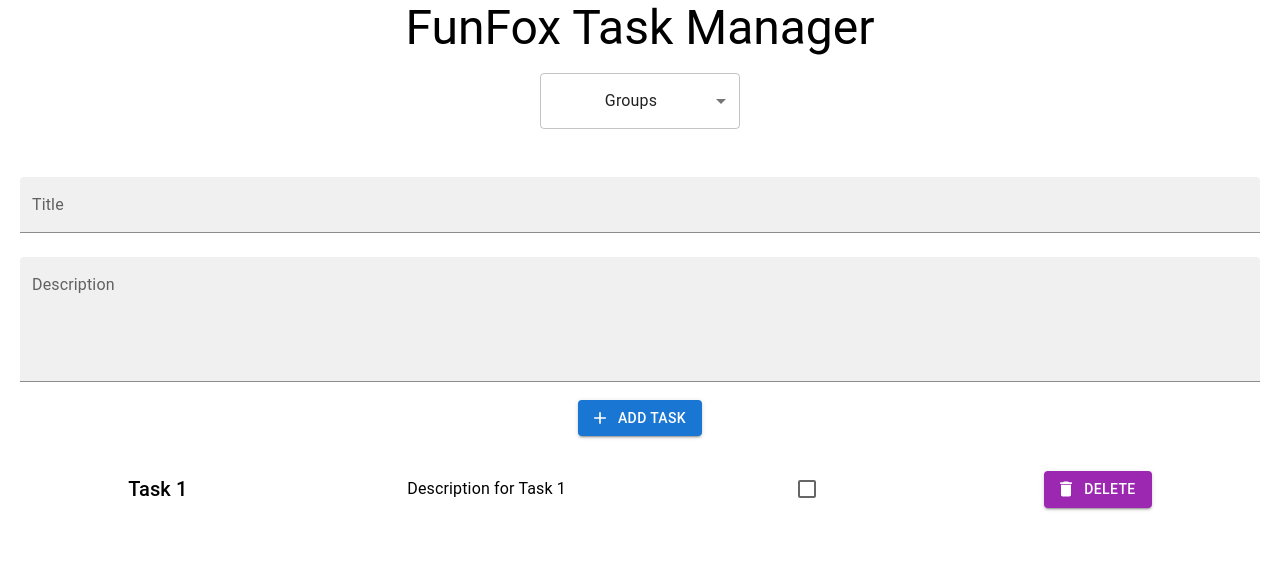
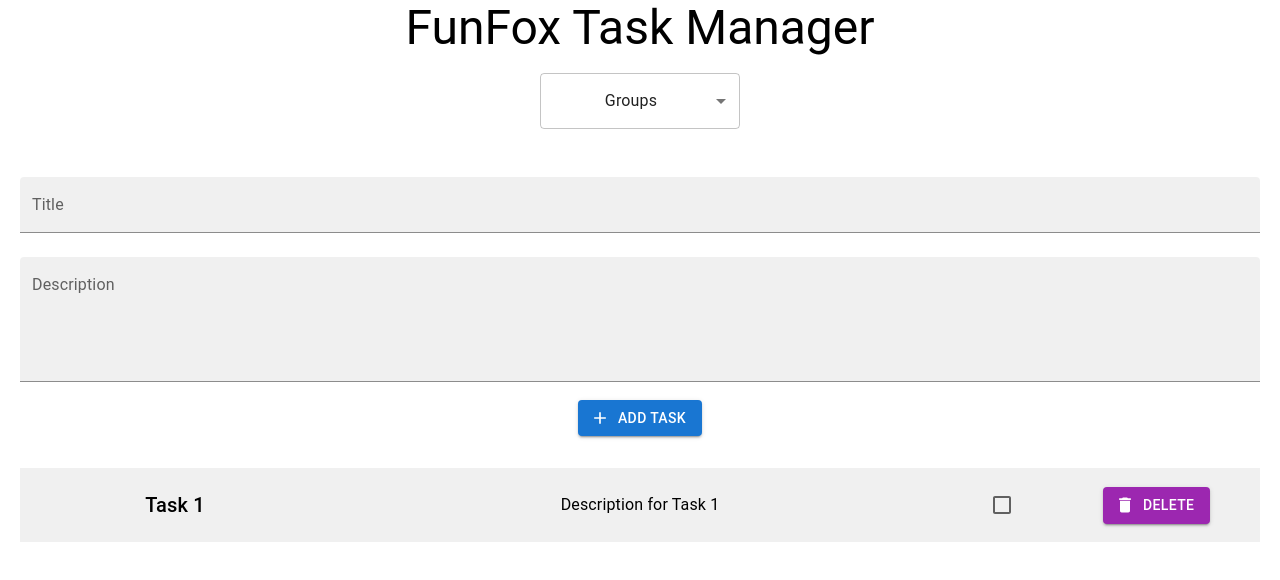
Before and after one commit to OmarMWarraich/task-management-funfox, a React (Create React App) app: page / in a window 1280 px wide. Shown: the top 580 px of the page. Built offline with nearby package versions, Linux system fonts and the light colour scheme.

Commit message:
style: Grid TaskBar

```diff
--- a/src/components/TaskListItem.js
+++ b/src/components/TaskListItem.js
@@ -6,22 +6,10 @@ import Checkbox from '@mui/material/Checkbox';
 import Button from '@mui/material/Button';
 import DeleteIcon from '@mui/icons-material/Delete';
 import Typography from '@mui/material/Typography';
-import Box from '@mui/material/Box';
+import Grid from '@mui/material/Grid';
 import { styled } from '@mui/material/styles';
 
 import ItemTypes from './ItemTypes';
-
-const TaskContainer = styled(Box)({
-  marginBottom: '20px',
-  display: 'flex',
-  alignItems: 'center',
-  justifyContent: 'space-around',
-  '@media (max-width: 600px)': {
-    flexDirection: 'column',
-    justifyContent: 'center',
-    width: '100%',
-  },
-});
 
 const TaskTitle = styled(Typography)(({ done }) => ({
   textDecoration: done ? 'line-through' : 'none',
@@ -77,18 +65,41 @@ const TaskListItem = ({
 
   return (
     <div ref={(node) => drag(drop(node))}>
-      <TaskContainer done={task.done}>
+      <Grid
+        container
+        sx={{
+          backgroundColor: '#f0f0f0',
+        }}
+        alignItems="center"
+        marginY={2}
+      >
+        <Grid item xs={12} sm={3} paddingY={2}>
+          {' '}
+          {/* For small screens, the TaskTitle takes the full width */}
           <TaskTitle variant="h6" done={task.done}>
             {task.title}
           </TaskTitle>
-        <div style={{ wordWrap: 'break-word', width: '165px' }}>
+        </Grid>
+
+        <Grid item xs={12} sm={6} paddingY={2}>
+          {' '}
+          {/* For small screens, the description takes the full width */}
           <Typography>{task.description}</Typography>
-        </div>
+        </Grid>
+
+        <Grid item xs={6} sm={1} paddingY={2}>
+          {' '}
+          {/* For small screens, each item takes 6 columns */}
           <Checkbox
             checked={task.done}
             onChange={() => handleCheck(task.id)}
             inputProps={{ 'aria-label': 'checkbox' }}
           />
+        </Grid>
+
+        <Grid item xs={6} sm={2} paddingY={2}>
+          {' '}
+          {/* For small screens, the Delete button takes 6 columns */}
           <Button
             variant="contained"
             color="secondary"
@@ -97,7 +108,8 @@ const TaskListItem = ({
           >
             Delete
           </Button>
-      </TaskContainer>
+        </Grid>
+      </Grid>
     </div>
   );
 };
```
Lines whose indentation alone changed are shown as unchanged.
